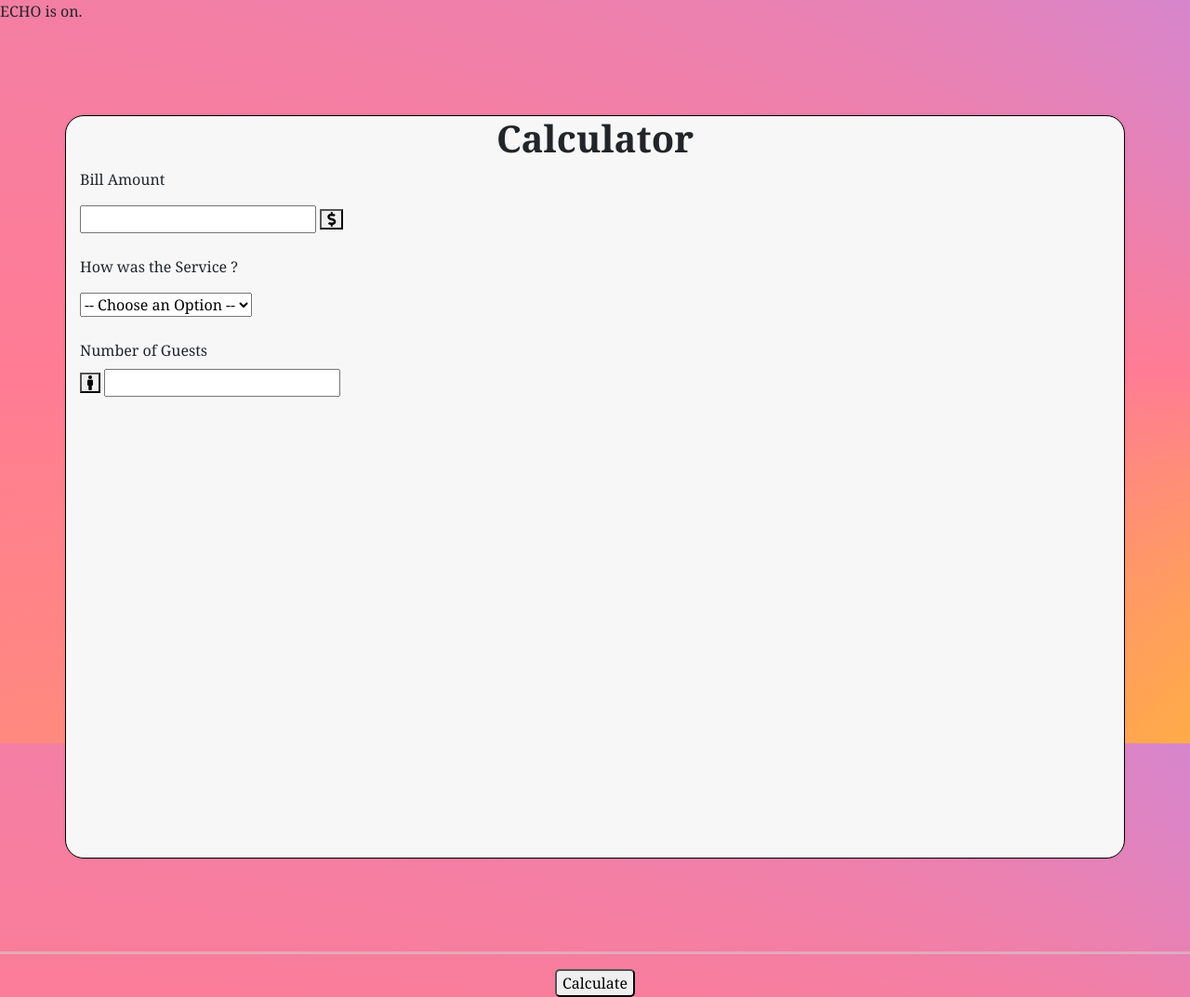
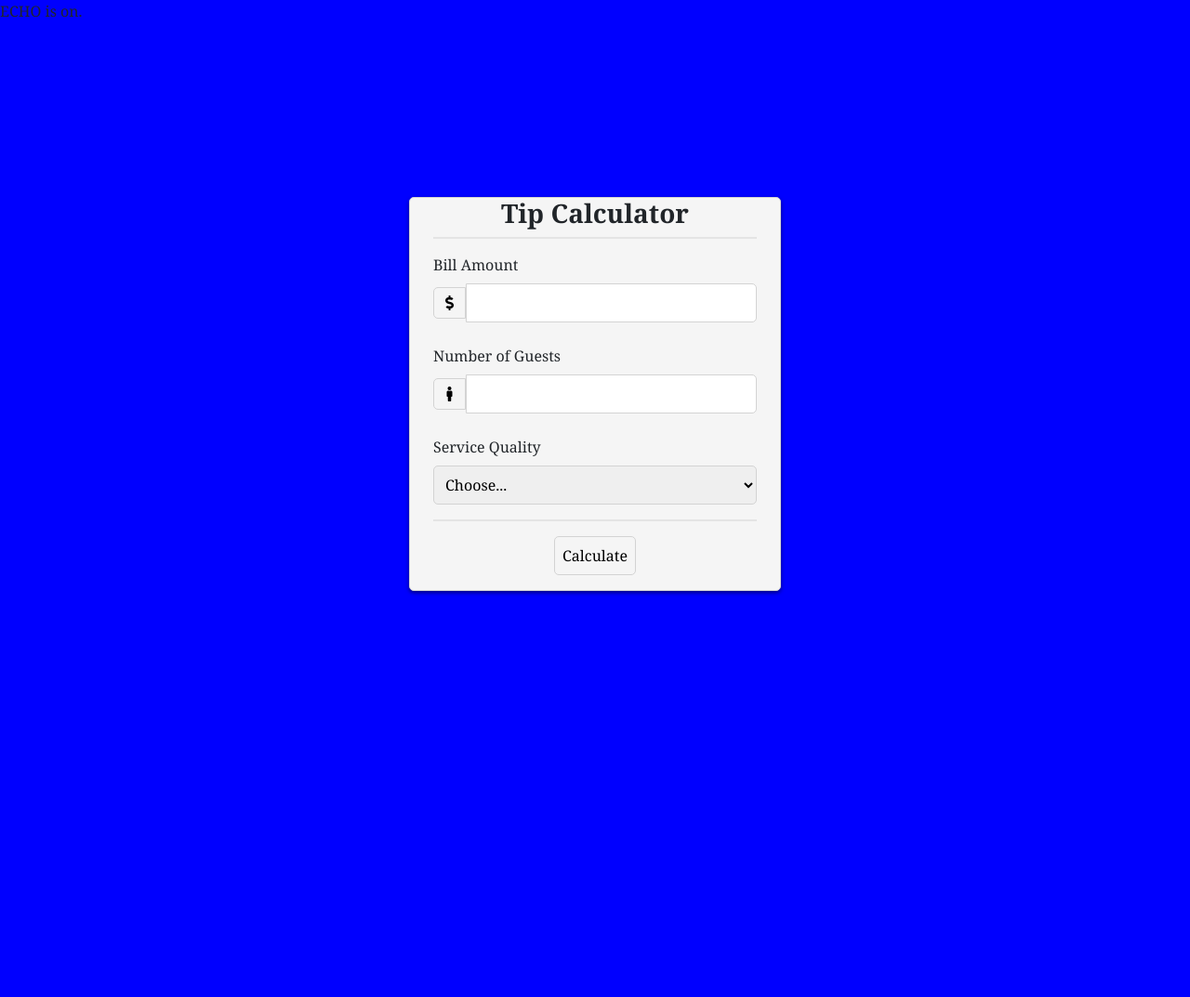
Before and after one commit to Bannakie/TipCalculator, a plain HTML site: page index.html in a window 1280 px wide. Shown: the whole page at 93% size. After the commit the page ends 824 px from the top, so only its background shows below. Drawn offline with nearby package versions, Linux system fonts and the light colour scheme.

Commit message:
finish styling

```diff
--- a/app.js
+++ b/app.js
@@ -8,7 +8,7 @@ calculate = () => {
     const tip = ((amount.value * quality.value)/ (guests.value)).toFixed(2);
     amount.value ="";
     guests.value ="";
-    quality.value = "";
+    quality.value ="";
 
 if (tip === "NaN") {
     tipAmount.textContent = "Tip $0 each";
--- a/index.html
+++ b/index.html
@@ -5,69 +5,50 @@ ECHO is on.
     <meta charset="UTF-8">
     <meta http-equiv="X-UA-Compatible" content="IE=edge">
     <meta name="viewport" content="width=device-width, initial-scale=1.0">
+    <meta name="HandheldFriendly" content="true">
     <link rel="stylesheet" href="//use.fontawesome.com/releases/v5.0.7/css/all.css">
     <link rel="stylesheet" href="https://cdn.jsdelivr.net/npm/bootstrap@4.5.3/dist/css/bootstrap.min.css" integrity="sha384-TX8t27EcRE3e/ihU7zmQxVncDAy5uIKz4rEkgIXeMed4M0jlfIDPvg6uqKI2xXr2" crossorigin="anonymous">
     <link rel="stylesheet" href="style.css">
-
-
-
     <title>Tip Calculator</title>
-
-
 </head>
 <body>
+
     <main>
       <div class="container">
-        <h1 style="text-align: center; font-weight: bold;">Calculator</h1>
-
-       <div class="wrapper"></div>
-
-
-
-
-
-            <p> Bill Amount</p>
-
-                <input type="text"  id="amount">
-                <button><i class="fas fa-dollar-sign"></i></button>
-                <placeholder="Amount to be paid"></placeholder>
-
-
-
+        <div id="calculator">
+          <h3 style="text-align: center;font-weight: bold;">Tip Calculator</h3>
+          <p style="border-bottom: 2px solid rgba(211, 211, 211, 0.5);;"></p>
+          <label for="amount">Bill Amount</label>
+          <br>
+          <button><i class="fas fa-dollar-sign"></i></button><input type="number" id="amount">
           <br>
           <br>
-  <p>How was the Service ?</p>
+          <label for="guests">Number of Guests</label>
+          <br>
+          <button><i class="fas fa-male"></i></button><input type="number" id="guests">
+          <br>
+          <br>
+          <label for="quality">Service Quality</label>
+          <br>
           <select id="quality">
-      <option disabled selected value="0">-- Choose an Option --</option>
+            <option disabled selected value="0">Choose...</option>
             <option value="0.3">30% - Outstanding</option>
             <option value="0.2">20% - Good</option>
             <option value="0.15">15% - Okay</option>
             <option value="0.1">10% - Bad</option>
             <option value="0.05">5% - Terrible</option>
           </select>
-  <br>
-  <br>
-
-
-   <label for="guest">Number of Guests</label>
-   <br>
-   <button><i class="fas fa-male"></i></button>
-   <input id="guest" type="text">
-
+          <div style="text-align: center">
+            <p>
+            <p style="border-top: 2px solid rgba(211, 211, 211, 0.5);"></p>
+            <button onclick="calculate()" style="border-radius: 5px;width:fit-content;">Calculate</button>
+            </p>
           </div>
-
-<div style="text-align: center;">
-    <p style="border-top: 3px solid rgba(211, 211, 211, 0.5);"></p>
-    <button onclick="calculate()"
-    style="border-radius: 5px; width:fit-content;"
-    >Calculate</button>
         </div>
-
         <div id="tip-amount"></div>
+      </div>
     </main>
 
-
-
-<script type="javascript" src="app.js"></script>
+    <script src="script.js"></script>
   </body>
   </html>
--- a/style.css
+++ b/style.css
@@ -1,22 +1,126 @@
 body{
     height: 100vh;
-    font-family: Cambria, Cochin, Georgia, Times,
-    'Times New Roman', serif;
-    background: conic-gradient(at 125% 50%, #b78cf7, #ff7c94,#ffcf0d, #ff7c94, #b78cf7);
-}
+    font-family: Cambria, Cochin, Georgia, Times, 'Times New Roman', serif;
+    background-color: blue;
+  }
 
-.container{
-    border: 1px solid black;
-
-    width:95%;
+  .container{
+    width: 95%;
     height: 100vh;
-    margin: 100px auto;
-    background: #f7f7f7;
-    box-shadow: 0 0 3px rgba(0, 0, 0, 0.1);
-    border-radius: 20px;
+    margin: auto;
+    display: flex;
     justify-content: center;
     align-items: center;
+  }
 
+  #calculator{
+    border: 1px solid lightgray;
+    background: whitesmoke;
+    border-radius: 5px;
+    width: 400px;
+    margin: auto;
+    padding: 0 25px;
+    font-size: 1rem;
+    font-weight: 100;
+    box-shadow: 0px 2px 4px 0px rgba(0, 0, 0, 0.5);
+  }
 
+  #calculator input{
+    box-sizing: border-box;
+    width: 90%;
+    padding: 8px;
+    outline: none;
+    border-radius: 5px;
+    border: 1px solid lightgray;
+    border-top-left-radius: 0;
+    border-bottom-left-radius: 0;
+  }
 
-}
+  #calculator button{
+    width: 10%;
+    padding: 8px;
+    outline: none;
+    cursor: pointer;
+    border: 1px solid lightgray;
+    border-radius: 5px;
+    border-top-right-radius: 0;
+    border-bottom-right-radius: 0;
+    background: whitesmoke;
+  }
+
+  #calculator button:hover{
+    background-color: rgba(0, 0, 0, 0.1);
+  }
+
+  #quality{
+    width: 100%;
+    padding: 8px;
+    outline: none;
+    border-radius: 5px;
+    border: 1px solid lightgray;
+  }
+
+  /* The snackbar - position it at the bottom and in the middle of the screen */
+  #tip-amount{
+    visibility: hidden;
+    min-width: 250px; /* Set a default minimum width */
+    margin: auto;
+    background: limegreen;
+    color: #fff; /* White text color */
+    bottom: 30px; /* 30px from the bottom */
+    text-align: center; /* Centered text */
+    border-radius: 2px; /* Rounded borders */
+    padding: 16px; /* Padding */
+    position: fixed; /* Sit on top of the screen */
+    z-index: 1; /* Add a z-index if needed */
+  }
+
+  /* Show the snackbar when clicking on a button (class added with JavaScript) */
+  #tip-amount.show{
+    visibility: visible; /* Show the snackbar */
+    /* Add animation: Take 0.5 seconds to fade in and out the snackbar.
+    However, delay the fade out process for 2.5 seconds */
+    -webkit-animation: fadein 0.5s, fadeout 0.5s 2.5s;
+    animation: fadein 0.5s, fadeout 0.5s 2.5s;
+  }
+
+  /* Animations to fade the snackbar in and out */
+  @-webkit-keyframes fadein {
+    from {bottom: 0; opacity: 0;}
+    to {bottom: 30px; opacity: 1;}
+  }
+
+  @keyframes fadein {
+    from {bottom: 0; opacity: 0;}
+    to {bottom: 30px; opacity: 1;}
+  }
+
+  @-webkit-keyframes fadeout {
+    from {bottom: 30px; opacity: 1;}
+    to {bottom: 0; opacity: 0;}
+  }
+
+  @keyframes fadeout {
+    from {bottom: 30px; opacity: 1;}
+    to {bottom: 0; opacity: 0;}
+  }
+
+  @media (max-width: 480px){
+    .calculator input{
+      width: 85%;
+    }
+
+    .calculator button{
+      width: 15%;
+    }
+  }
+
+  @media (max-width: 320px){
+    .calculator input{
+      width: 80%;
+    }
+
+    .calculator button{
+      width: 20%;
+    }
+  }
```
Lines whose indentation alone changed are shown as unchanged.
